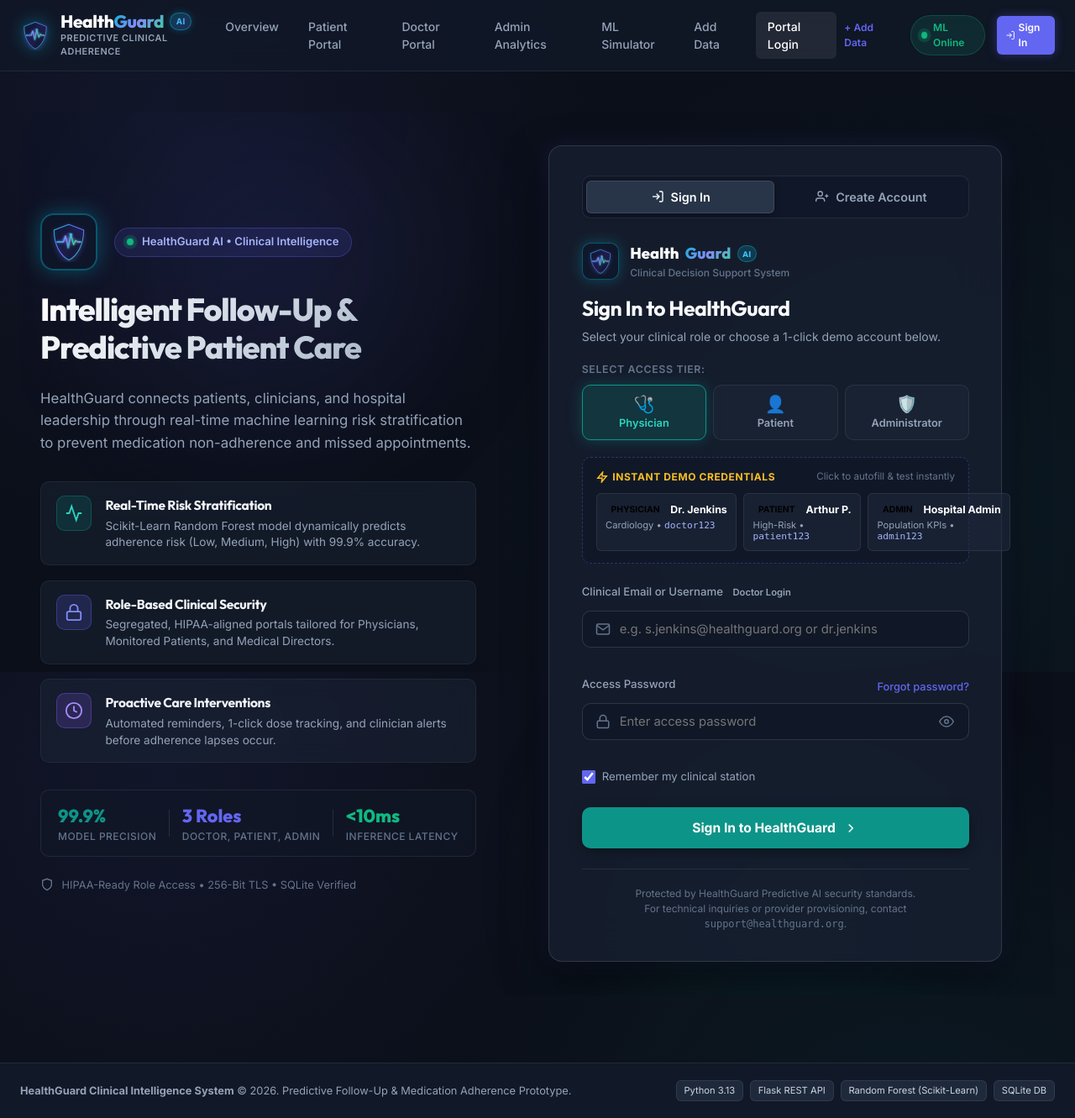
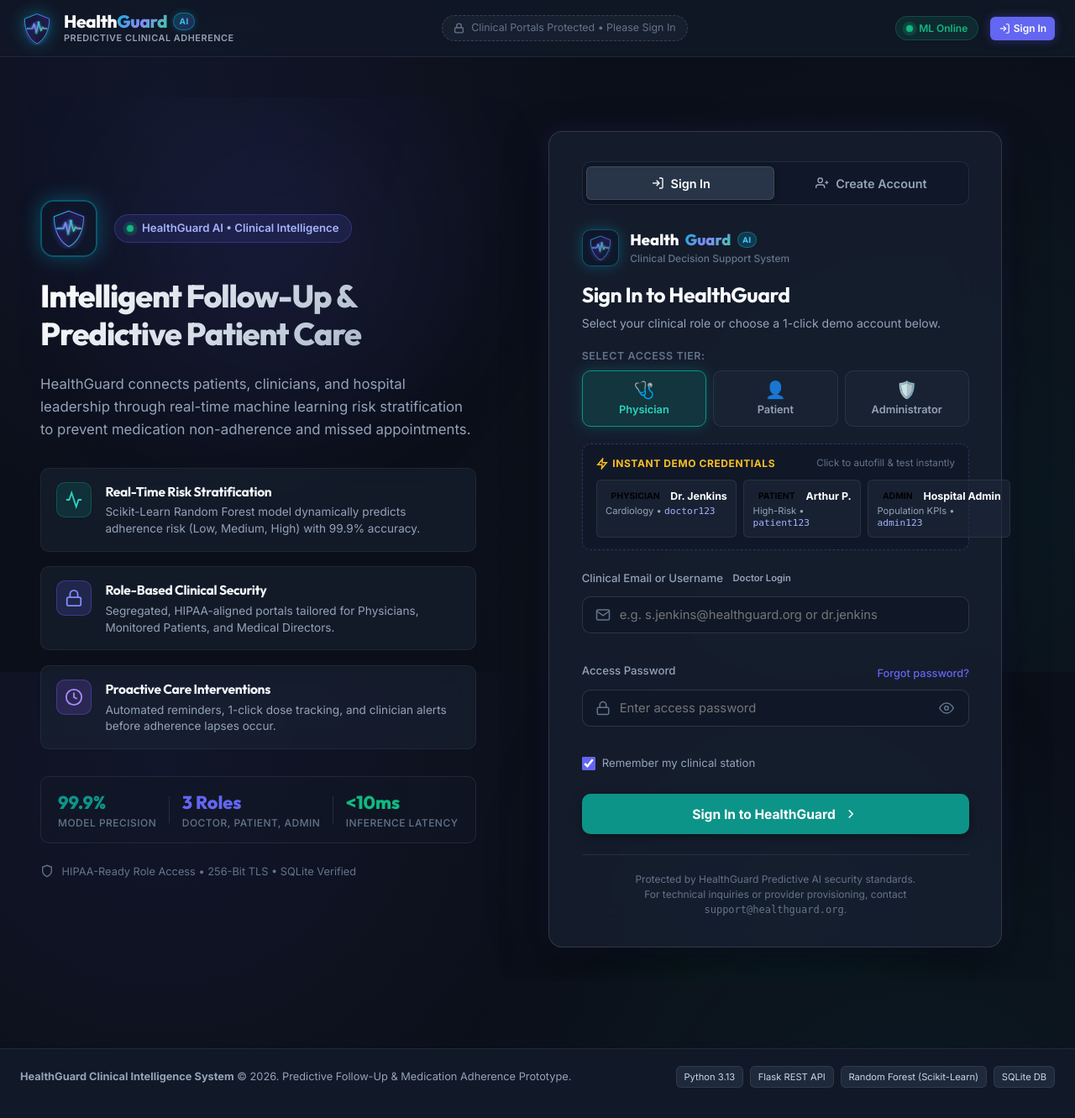
Before and after one commit to Taniya-tyagi-28/Health-guard, a Flask app: page /login?next=/doctor/3 in a window 1280 px wide. Shown: the whole page at 84% size. After the commit the page ends 1295 px from the top, so only its background shows below. Run offline with Flask 3, Linux system fonts and the light colour scheme.

Commit message:
Enforce platform authentication guard restricting portals and overview without login

```diff
--- a/app/routes_portal.py
+++ b/app/routes_portal.py
@@ -11,6 +11,25 @@ from ml.predictor import predict_adherence_risk
 from app.auth import authenticate_user, register_new_user, ensure_auth_tables
 
 portal_bp = Blueprint("portal", __name__)
+
+
+@portal_bp.before_request
+def enforce_login_for_portals():
+    """
+    Security Barrier & Authentication Guard:
+    Restricts access to all clinical portals, dashboards, simulator,
+    data intake, and platform overview until the user is authenticated.
+    Unauthenticated requests to any portal are redirected directly to '/login'.
+    """
+    public_endpoints = {"portal.login", "portal.register", "portal.logout", "static"}
+
+    if request.endpoint is None or request.endpoint in public_endpoints:
+        return None
+
+    if "user_id" not in session:
+        flash("Authentication required. Please sign in to access clinical portals and patient records.", "warning")
+        return redirect(url_for("portal.login", next=request.path))
+
 
 
 @portal_bp.route("/overview")
--- a/app/static/css/style.css
+++ b/app/static/css/style.css
@@ -2340,3 +2340,15 @@ a:hover {
     color: var(--text-muted);
     font-weight: 500;
 }
+
+.nav-portals-locked-badge {
+    display: inline-flex;
+    align-items: center;
+    gap: 0.5rem;
+    font-size: 0.775rem;
+    color: var(--text-muted);
+    background: rgba(30, 41, 59, 0.5);
+    border: 1px dashed rgba(255, 255, 255, 0.15);
+    padding: 0.35rem 0.85rem;
+    border-radius: var(--radius-full);
+}
--- a/app/templates/base.html
+++ b/app/templates/base.html
@@ -34,14 +34,15 @@
             </a>
 
 
+            {% if current_user %}
             <nav class="nav-links">
                 <a href="{{ url_for('portal.overview') }}" class="nav-link {% if request.endpoint in ['portal.overview', 'portal.index'] %}active{% endif %}">
                     Overview
                 </a>
-                <a href="{{ url_for('portal.patient_portal', patient_id=1) }}" class="nav-link {% if request.endpoint and 'patient' in request.endpoint %}active{% endif %}">
+                <a href="{{ url_for('portal.patient_portal', patient_id=current_user.patient_id or 1) }}" class="nav-link {% if request.endpoint and 'patient' in request.endpoint %}active{% endif %}">
                     Patient Portal
                 </a>
-                <a href="{{ url_for('portal.doctor_portal', doctor_id=1) }}" class="nav-link {% if request.endpoint and 'doctor' in request.endpoint %}active{% endif %}">
+                <a href="{{ url_for('portal.doctor_portal', doctor_id=current_user.doctor_id or 1) }}" class="nav-link {% if request.endpoint and 'doctor' in request.endpoint %}active{% endif %}">
                     Doctor Portal
                 </a>
                 <a href="{{ url_for('portal.admin_dashboard') }}" class="nav-link {% if request.endpoint == 'portal.admin_dashboard' %}active{% endif %}">
@@ -53,15 +54,22 @@
                 <a href="{{ url_for('portal.add_data_portal') }}" class="nav-link {% if request.endpoint == 'portal.add_data_portal' %}active{% endif %}">
                     Add Data
                 </a>
-                <a href="{{ url_for('portal.login') }}" class="nav-link {% if request.endpoint == 'portal.login' %}active{% endif %}">
-                    Portal Login
-                </a>
             </nav>
+            {% else %}
+            <nav class="nav-links">
+                <div class="nav-portals-locked-badge">
+                    <svg width="13" height="13" viewBox="0 0 24 24" fill="none" stroke="currentColor" stroke-width="2.5"><rect x="3" y="11" width="18" height="11" rx="2" ry="2"/><path d="M7 11V7a5 5 0 0 1 10 0v4"/></svg>
+                    <span>Clinical Portals Protected &bull; Please Sign In</span>
+                </div>
+            </nav>
+            {% endif %}
 
             <div class="nav-actions">
-                <a href="{{ url_for('portal.add_data_portal') }}" class="btn btn-outline-light btn-xs" title="Add Patients, Prescriptions, Appointments">
-                    + Add Data
-                </a>
+                {% if current_user %}
+                    <a href="{{ url_for('portal.add_data_portal') }}" class="btn btn-outline-light btn-xs" title="Add Patients, Prescriptions, Appointments">
+                        + Add Data
+                    </a>
+                {% endif %}
                 <span class="status-pill">
                     <span class="pulse-dot"></span> ML Online
                 </span>
```
Also changed, not shown: tests/test_auth.py (+42 -5 lines).
